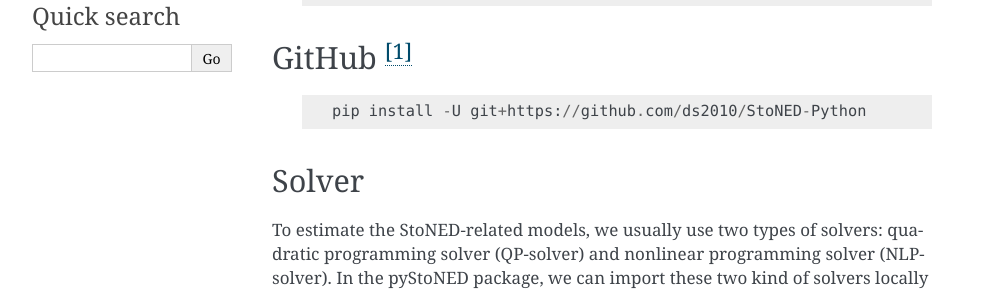
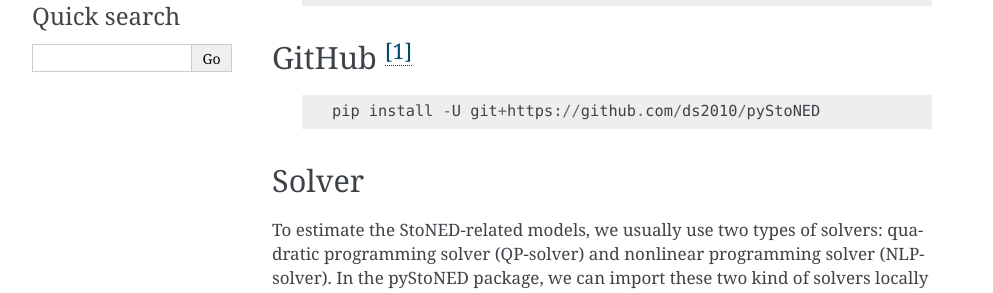
Before and after one commit to ds2010/pyStoNED, a Sphinx documentation site: the page built from docs/sphinx/install/index.rst, in a window 1280 px wide. Shown: the part 267-560 px from the top of the page, without its empty margins (148-1141 px from the left). Built offline with Sphinx 7.4.7, drawn with Linux system fonts in a browser that asks for light colours; some of the changed lines change nothing that is shown.

Commit message:
fix the repo address

```diff
--- a/docs/sphinx/install/index.rst
+++ b/docs/sphinx/install/index.rst
@@ -15,7 +15,7 @@ GitHub [1]_
 -----------
   ::
 
-   pip install -U git+https://github.com/ds2010/StoNED-Python
+   pip install -U git+https://github.com/ds2010/pyStoNED
 
 Solver
 ------
```
